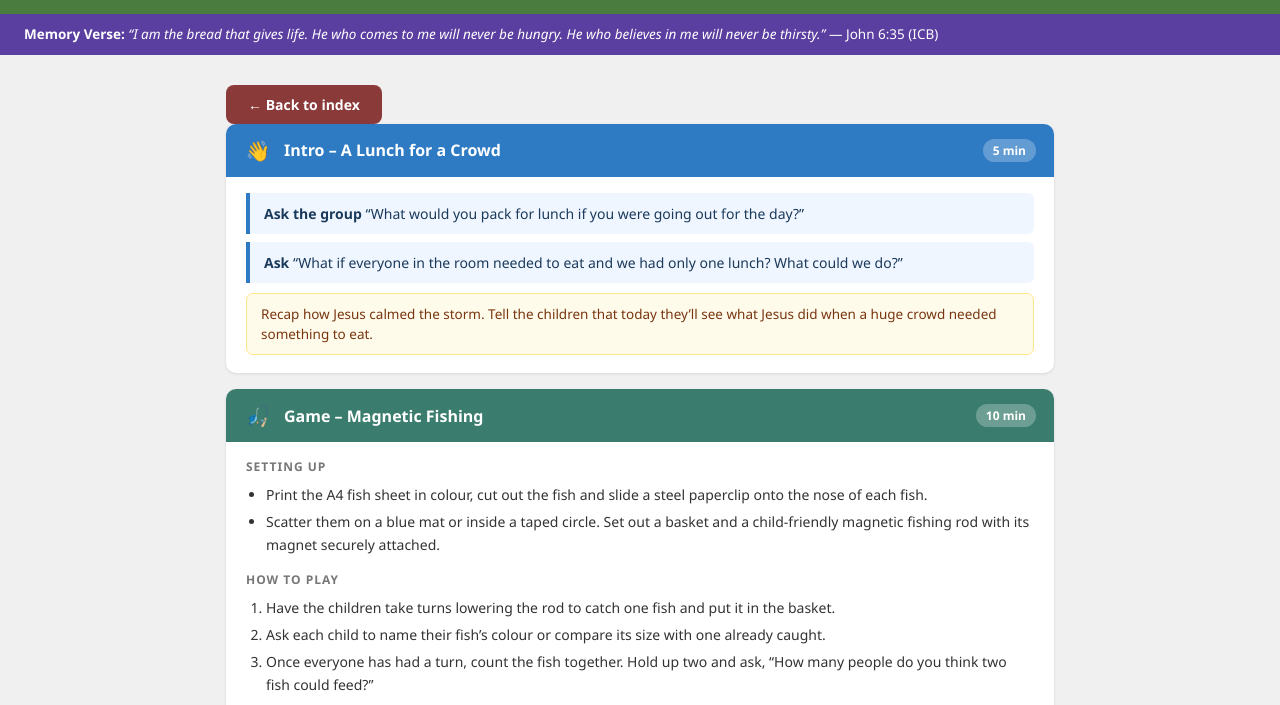
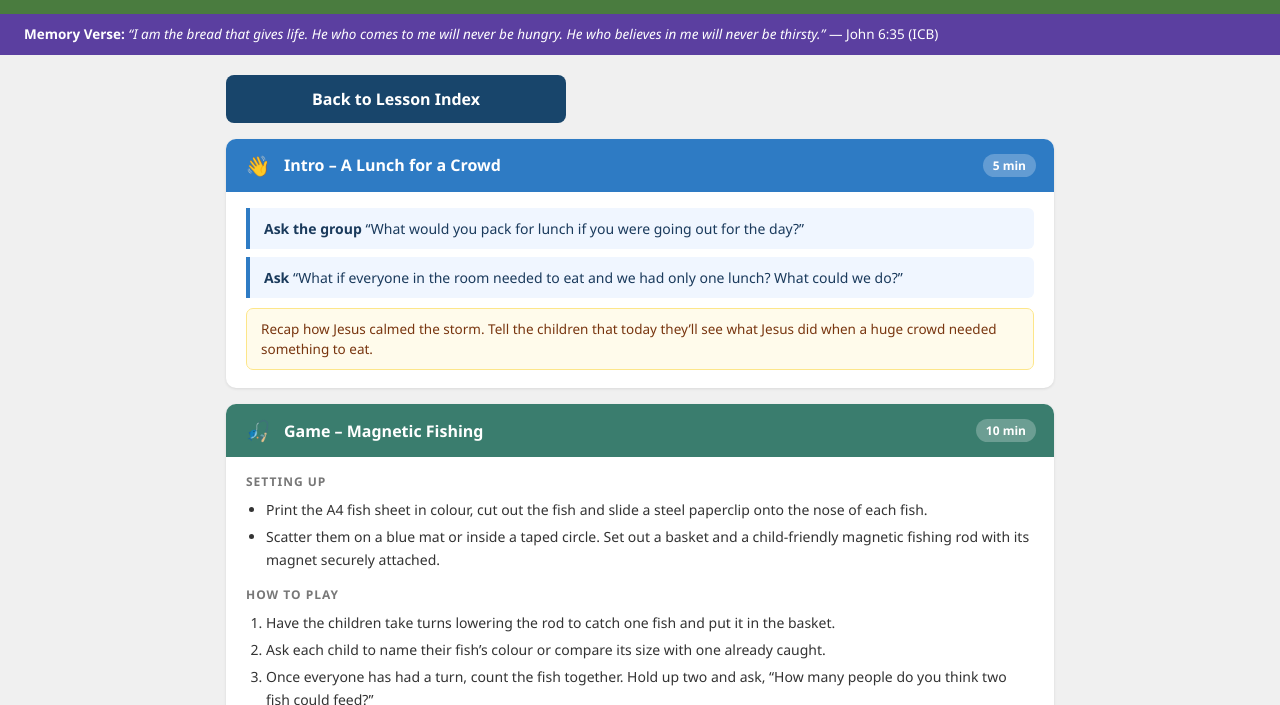
Before and after one commit to TheFieldsChurch/Kids-Church-Curriculum, a plain HTML site: page Miracles-of-Jesus/week-3.html in a window 1280 px wide. Shown: the part 71-776 px from the top of the page. Drawn offline with Linux system fonts and the light colour scheme.

Commit message:
index button

```diff
--- a/Bible-Heroes/styles.css
+++ b/Bible-Heroes/styles.css
@@ -279,8 +279,7 @@
     }
 
     /* Video button */
-    .video-btn,
-    .back-to-index {
+    .video-btn {
       display: inline-block;
       margin-top: 10px;
       background: #8b3a3a;
@@ -292,9 +291,36 @@
       text-decoration: none;
     }
 
-    .video-btn:hover,
+    .video-btn:hover {
+      background: #6b2a2a;
+    }
+
+    .back-to-index {
+      display: flex;
+      align-items: center;
+      justify-content: center;
+      width: 100%;
+      max-width: 340px;
+      min-height: 48px;
+      margin: 0 0 16px;
+      padding: 12px 16px;
+      border-radius: 8px;
+      background: #18456b;
+      color: #fff;
+      font-size: 16px;
+      font-weight: 700;
+      line-height: 1.4;
+      text-align: center;
+      text-decoration: none;
+    }
+
     .back-to-index:hover {
-      background: #6b2a2a;
+      background: #123450;
+    }
+
+    .back-to-index:focus-visible {
+      outline: 3px solid #18456b;
+      outline-offset: 3px;
     }
 
     /* Craft placeholder */
--- a/Miracles-of-Jesus/styles.css
+++ b/Miracles-of-Jesus/styles.css
@@ -279,8 +279,7 @@
     }
 
     /* Video button */
-    .video-btn,
-    .back-to-index {
+    .video-btn {
       display: inline-block;
       margin-top: 10px;
       background: #8b3a3a;
@@ -292,9 +291,36 @@
       text-decoration: none;
     }
 
-    .video-btn:hover,
+    .video-btn:hover {
+      background: #6b2a2a;
+    }
+
+    .back-to-index {
+      display: flex;
+      align-items: center;
+      justify-content: center;
+      width: 100%;
+      max-width: 340px;
+      min-height: 48px;
+      margin: 0 0 16px;
+      padding: 12px 16px;
+      border-radius: 8px;
+      background: #18456b;
+      color: #fff;
+      font-size: 16px;
+      font-weight: 700;
+      line-height: 1.4;
+      text-align: center;
+      text-decoration: none;
+    }
+
     .back-to-index:hover {
-      background: #6b2a2a;
+      background: #123450;
+    }
+
+    .back-to-index:focus-visible {
+      outline: 3px solid #18456b;
+      outline-offset: 3px;
     }
 
     /* Craft placeholder */
--- a/Miracles-of-Jesus/week-3.html
+++ b/Miracles-of-Jesus/week-3.html
@@ -287,8 +287,7 @@
     }
 
     /* Video button */
-    .video-btn,
-    .back-to-index {
+    .video-btn {
       display: inline-block;
       margin-top: 10px;
       background: #8b3a3a;
@@ -300,9 +299,36 @@
       text-decoration: none;
     }
 
-    .video-btn:hover,
+    .video-btn:hover {
+      background: #6b2a2a;
+    }
+
+    .back-to-index {
+      display: flex;
+      align-items: center;
+      justify-content: center;
+      width: 100%;
+      max-width: 340px;
+      min-height: 48px;
+      margin: 0 0 16px;
+      padding: 12px 16px;
+      border-radius: 8px;
+      background: #18456b;
+      color: #fff;
+      font-size: 16px;
+      font-weight: 700;
+      line-height: 1.4;
+      text-align: center;
+      text-decoration: none;
+    }
+
     .back-to-index:hover {
-      background: #6b2a2a;
+      background: #123450;
+    }
+
+    .back-to-index:focus-visible {
+      outline: 3px solid #18456b;
+      outline-offset: 3px;
     }
 
     /* Craft placeholder */
@@ -365,7 +391,7 @@
 
 
   <main class="content">
-    <a class="back-to-index" href="../index.html">&larr; Back to index</a>
+    <a class="back-to-index" href="../index.html">Back to Lesson Index</a>
 
     <section class="segment seg-intro">
       <div class="segment-header">
@@ -523,7 +549,7 @@
       </div>
     </section>
 
-    <a class="back-to-index" href="../index.html">&larr; Back to index</a>
+    <a class="back-to-index" href="../index.html">Back to Lesson Index</a>
 
     <footer class="footer">Miracles of Jesus Series · The Fields Church · Week 3 of 4</footer>
   </main>
--- a/Parables-of-Jesus/styles.css
+++ b/Parables-of-Jesus/styles.css
@@ -279,8 +279,7 @@
     }
 
     /* Video button */
-    .video-btn,
-    .back-to-index {
+    .video-btn {
       display: inline-block;
       margin-top: 10px;
       background: #8b3a3a;
@@ -292,9 +291,36 @@
       text-decoration: none;
     }
 
-    .video-btn:hover,
+    .video-btn:hover {
+      background: #6b2a2a;
+    }
+
+    .back-to-index {
+      display: flex;
+      align-items: center;
+      justify-content: center;
+      width: 100%;
+      max-width: 340px;
+      min-height: 48px;
+      margin: 0 0 16px;
+      padding: 12px 16px;
+      border-radius: 8px;
+      background: #18456b;
+      color: #fff;
+      font-size: 16px;
+      font-weight: 700;
+      line-height: 1.4;
+      text-align: center;
+      text-decoration: none;
+    }
+
     .back-to-index:hover {
-      background: #6b2a2a;
+      background: #123450;
+    }
+
+    .back-to-index:focus-visible {
+      outline: 3px solid #18456b;
+      outline-offset: 3px;
     }
 
     /* Craft placeholder */
```
Also changed, not shown: Bible-Heroes/week-1.html (+2 -2 lines), Bible-Heroes/week-2.html (+2 -2 lines), Bible-Heroes/week-3.html (+2 -2 lines), Bible-Heroes/week-4.html (+2 -2 lines), Bible-Heroes/week-5.html (+2 -2 lines), Bible-Heroes/week-6.html (+2 -2 lines), Miracles-of-Jesus/week-1.html (+2 -2 lines), Miracles-of-Jesus/week-2.html (+2 -2 lines), Parables-of-Jesus/week-1.html (+2 -2 lines), Parables-of-Jesus/week-2.html (+2 -2 lines), Parables-of-Jesus/week-3.html (+2 -2 lines), Parables-of-Jesus/week-4.html (+2 -2 lines), Parables-of-Jesus/week-5.html (+2 -2 lines), Parables-of-Jesus/week-6.html (+2 -2 lines), 2 more files.
